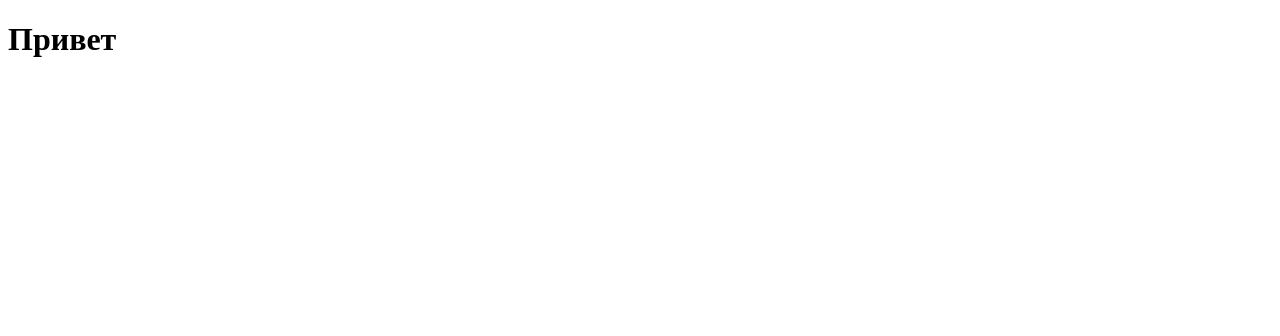
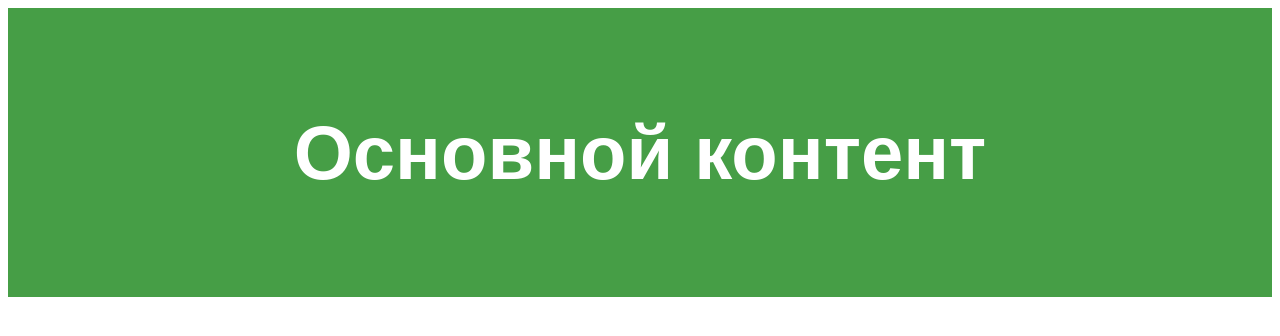
Before and after one commit to KatyGladysheva/remote-test, a plain HTML site: page index.html in a window 1280 px wide. Drawn offline with Linux system fonts and the light colour scheme.

Commit message:
Content ready

```diff
--- a/index.html
+++ b/index.html
@@ -5,8 +5,11 @@
     <meta name="viewport" content="width=h1, initial-scale=1.0">
     <meta http-equiv="X-UA-Compatible" content="ie=edge">
     <title>Document</title>
+    <link rel="stylesheet" href="main.css">
 </head>
 <body>
-    <h1>Привет</h1>
+    <main class="main">
+        <h1>Основной контент</h1>
+    </main>
 </body>
 </html>
--- a/main.css
+++ b/main.css
@@ -0,0 +1,9 @@
+.main {
+    background-color: rgb(70, 158, 70);
+    padding: 50px 100px;
+    font-size: 38px;
+    color: #fff;
+    font-family: sans-serif;
+    text-align: center;
+
+}
```
